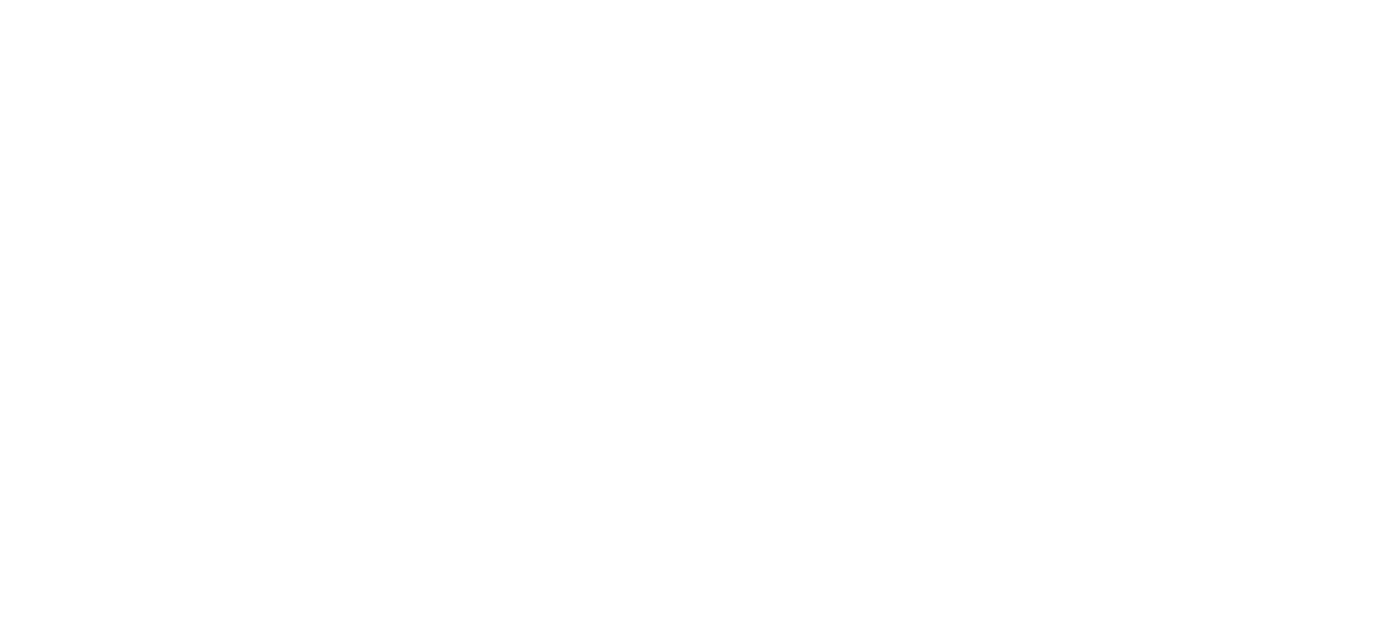
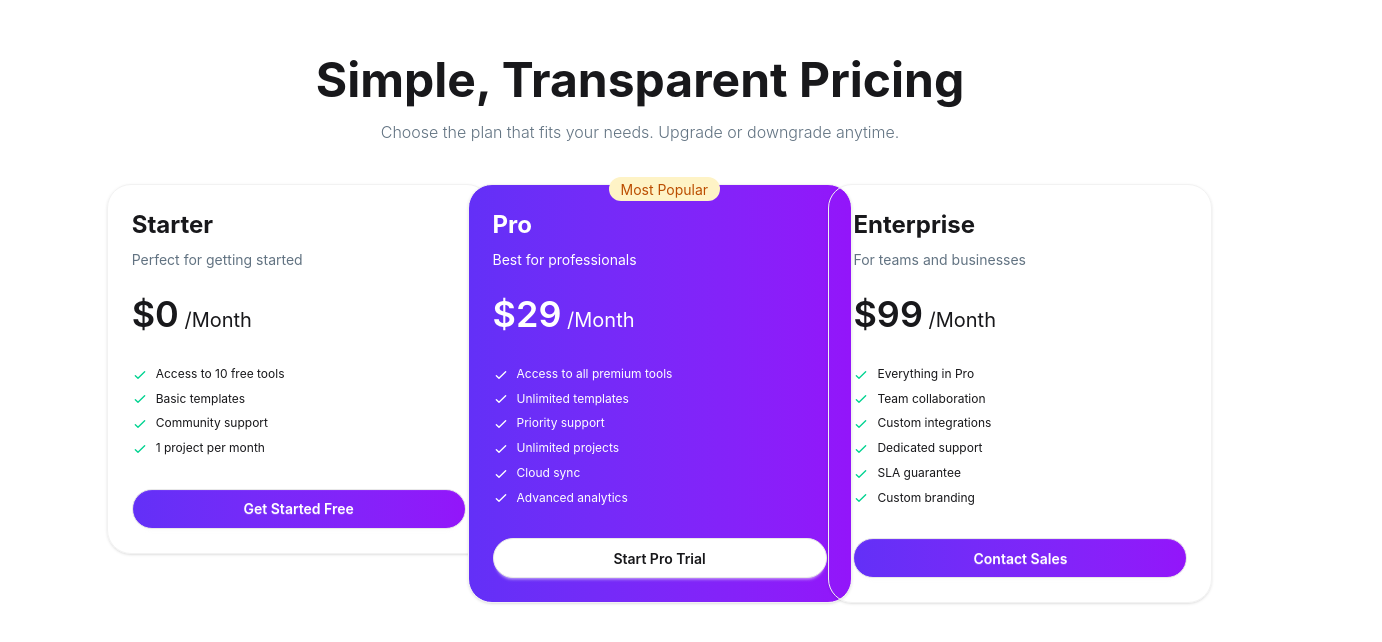
Before and after one commit to marufhossain4297/DigiTools, a React (Vite) app: page / in a window 1280 px wide. Shown: the part 4168-4810 px from the top of the page, 1382 px wide, since content can reach past the window. Before the commit the page ends 4104 px from the top, so only its background shows below. Built offline with nearby package versions, Linux system fonts and the light colour scheme.

Commit message:
Pricing card

```diff
--- /dev/null
+++ b/public/pricing.json
@@ -0,0 +1,51 @@
+[
+    {
+        "id": 1,
+        "name": "Starter",
+        "description": "Perfect for getting started",
+        "price": "$0",
+        "period": "/Month",
+        "tagType": null,
+        "features": [
+            "Access to 10 free tools",
+            "Basic templates",
+            "Community support",
+            "1 project per month"
+        ],
+        "buyNowButton": "Get Started Free"
+    },
+    {
+        "id": 2,
+        "name": "Pro",
+        "description": "Best for professionals",
+        "price": "$29",
+        "period": "/Month",
+        "tagType": "Most Popular",
+        "features": [
+            "Access to all premium tools",
+            "Unlimited templates",
+            "Priority support",
+            "Unlimited projects",
+            "Cloud sync",
+            "Advanced analytics"
+        ],
+        "buyNowButton": "Start Pro Trial"
+    },
+    {
+        "id": 3,
+        "name": "Enterprise",
+        "description": "For teams and businesses",
+        "price": "$99",
+        "period": "/Month",
+        "tagType": null,
+        "features": [
+            "Everything in Pro",
+            "Team collaboration",
+            "Custom integrations",
+            "Dedicated support",
+            "SLA guarantee",
+            "Custom branding"
+        ],
+        "buyNowButton": "Contact Sales"
+    }
+]
--- a/src/App.jsx
+++ b/src/App.jsx
@@ -7,8 +7,12 @@
 import PremiumCard from './components/premiumCard/PremiumCard'
 import Review from './components/review/Review'
 import Account from './components/account/Account'
+import Pricings from './components/pricing/Pricings'
 
 const data = fetch('cardData.json')
+.then(res => res.json())
+
+const pricingData = fetch('pricing.json')
 .then(res => res.json())
 
 function App() {
@@ -23,6 +27,9 @@
         <Cards data={data} />
       </Suspense>
       <Account />
+      <Suspense fallback={<span className="loading loading-spinner loading-xl"></span>}>
+        <Pricings pricingData={pricingData}></Pricings>
+      </Suspense>
     </>
   )
 }
--- a/src/components/account/Account.jsx
+++ b/src/components/account/Account.jsx
@@ -6,7 +6,7 @@
 const Account = () => {
     return (
         <div className='py-30 mx-auto bg-[#F9FAFC]'>
-            <div className='w-11/12 mx-auto'>
+            <div className='w-10/12 mx-auto'>
                 <div className='text-center'>
                     <h1 className='text-5xl font-bold mb-4'>Get Started in 3 Steps</h1>
                     <p className='text-[#627382] mb-10'>Start using premium digital tools in minutes, not hours.</p>
@@ -14,7 +14,7 @@
                 <div className='grid grid-cols-3 gap-8 relative'>
 
                     <div className='bg-white rounded-3xl shadow-sm'>
-                        <span className='px-3.5 left-92 top-4 py-2.5 absolute rounded-4xl bg-linear-to-r from-[#6330F7] to-[#9315FA] text-white font-semibold text-right'>01</span>
+                        <span className='px-3.5 left-82 top-4 py-2.5 absolute rounded-4xl bg-linear-to-r from-[#6330F7] to-[#9315FA] text-white font-semibold text-right'>01</span>
                         <div>
                             <img className='mt-22 mx-auto bg-[#F4E8FE] p-5 rounded-full' src={user} alt="" />
                             <h1 className='text-center text-2xl font-semibold my-4'>Create Account</h1>
@@ -24,7 +24,7 @@
                     </div>
 
                     <div className='bg-white rounded-3xl shadow-sm'>
-                        <span className='px-3.5 left-206 top-4 py-2.5 absolute rounded-4xl bg-linear-to-r from-[#6330F7] to-[#9315FA] text-white font-semibold text-right'>02</span>
+                        <span className='px-3.5 left-186 top-4 py-2.5 absolute rounded-4xl bg-linear-to-r from-[#6330F7] to-[#9315FA] text-white font-semibold text-right'>02</span>
                         <div>
                             <img className='mt-22 mx-auto bg-[#F4E8FE] p-5 rounded-full' src={parcel} alt="" />
                             <h1 className='text-center text-2xl font-semibold my-4'>Choose Products</h1>
@@ -34,7 +34,7 @@
                     </div>
 
                     <div className='bg-white rounded-3xl shadow-sm'>
-                        <span className='px-3.5 left-320 top-4 py-2.5 absolute rounded-4xl bg-linear-to-r from-[#6330F7] to-[#9315FA] text-white font-semibold text-right'>03</span>
+                        <span className='px-3.5 left-290 top-4 py-2.5 absolute rounded-4xl bg-linear-to-r from-[#6330F7] to-[#9315FA] text-white font-semibold text-right'>03</span>
                         <div>
                             <img className='mt-22 mx-auto bg-[#F4E8FE] p-5 rounded-full' src={rocket} alt="" />
                             <h1 className='text-center text-2xl font-semibold my-4'>Start Creating</h1>
--- a/src/components/premiumCard/Cards.jsx
+++ b/src/components/premiumCard/Cards.jsx
@@ -4,7 +4,7 @@
 const Cards = ({data}) => {
     const datas = use(data)
     return (
-        <div className='grid grid-cols-3 max-w-7xl gap-6 mx-auto w-full pb-30'>
+        <div className='grid grid-cols-3 max-w-7xl gap-6 mx-auto w-10/12 pb-30'>
             {
                 datas.map(dataDetails => <Card key={dataDetails.id} dataDetails={dataDetails}></Card> )
             }
--- /dev/null
+++ b/src/components/pricing/Pricing.jsx
@@ -0,0 +1,32 @@
+import React from 'react';
+
+const Pricing = ({ pricing }) => {
+    console.log(pricing)
+    return (
+        <div>
+            <div className={`card w-96 shadow-sm rounded-3xl border border-[#F2F2F2] ${pricing.buyNowButton === 'Start Pro Trial' ? 'bg-linear-to-r from-[#6330F7] to-[#9315FA] text-white' : 'bg-transparent'} relative mb-30`}>
+                <div className="card-body">
+                    {pricing.tagType === 'Most Popular' ? <span className="badge absolute border-none -top-2 left-35 badge-warning badge-md py-1.5 px-3 bg-[#FEF3C6] rounded-4xl text-[#BB4D00]">{pricing.tagType}</span> : ''}
+                    <div className="">
+                        <h2 className="text-2xl font-bold">{pricing.name}</h2>
+                        <p className={`${pricing.buyNowButton === 'Start Pro Trial' ? 'text-white' : 'text-[#627382]'} mt-2 mb-6`}>{pricing.description}</p>
+                        <span className="text-xl mb-6"><span className='text-4xl font-semibold'>{pricing.price}</span> {pricing.period}</span>
+                    </div>
+                    <ul className="mt-6 flex flex-col gap-2 text-xs">
+                        {pricing.features.map((feature, index) => (
+                            <li key={index}>
+                                <svg xmlns="http://www.w3.org/2000/svg" className={`size-4 me-2 inline-block text-success ${pricing.buyNowButton === 'Start Pro Trial' ? 'text-white' : ''}`} fill="none" viewBox="0 0 24 24" stroke="currentColor"><path strokeLinecap="round" strokeLinejoin="round" strokeWidth="2" d="M5 13l4 4L19 7" /></svg>
+                                <span>{feature}</span>
+                            </li>
+                        ))}
+                    </ul>
+                    <div className="mt-6">
+                        <button className={`btn ${pricing.buyNowButton === 'Start Pro Trial' ? 'bg-white ' : 'bg-linear-to-r from-[#6330F7] to-[#9315FA] text-white'} rounded-4xl btn-block`}>{pricing.buyNowButton}</button>
+                    </div>
+                </div>
+            </div>
+        </div>
+    );
+};
+
+export default Pricing;
--- /dev/null
+++ b/src/components/pricing/Pricings.jsx
@@ -0,0 +1,21 @@
+import React, { use } from 'react';
+import Pricing from './Pricing';
+
+const Pricings = ({ pricingData }) => {
+    const data = use(pricingData)
+    return (
+        <div>
+            <div>
+                <h1 className='text-5xl font-bold mt-30 text-center mb-4'>Simple, Transparent Pricing</h1>
+                <p className='text-center text-[#627382] font-light mb-10'>Choose the plan that fits your needs. Upgrade or downgrade anytime.</p>
+            </div>
+            <div className='grid grid-cols-3 gap-4 w-10/12 mx-auto'>
+                {
+                    data.map(pricing => <Pricing key={pricing.id} pricing={pricing}></Pricing>)
+                }
+            </div>
+        </div>
+    );
+};
+
+export default Pricings;
```
